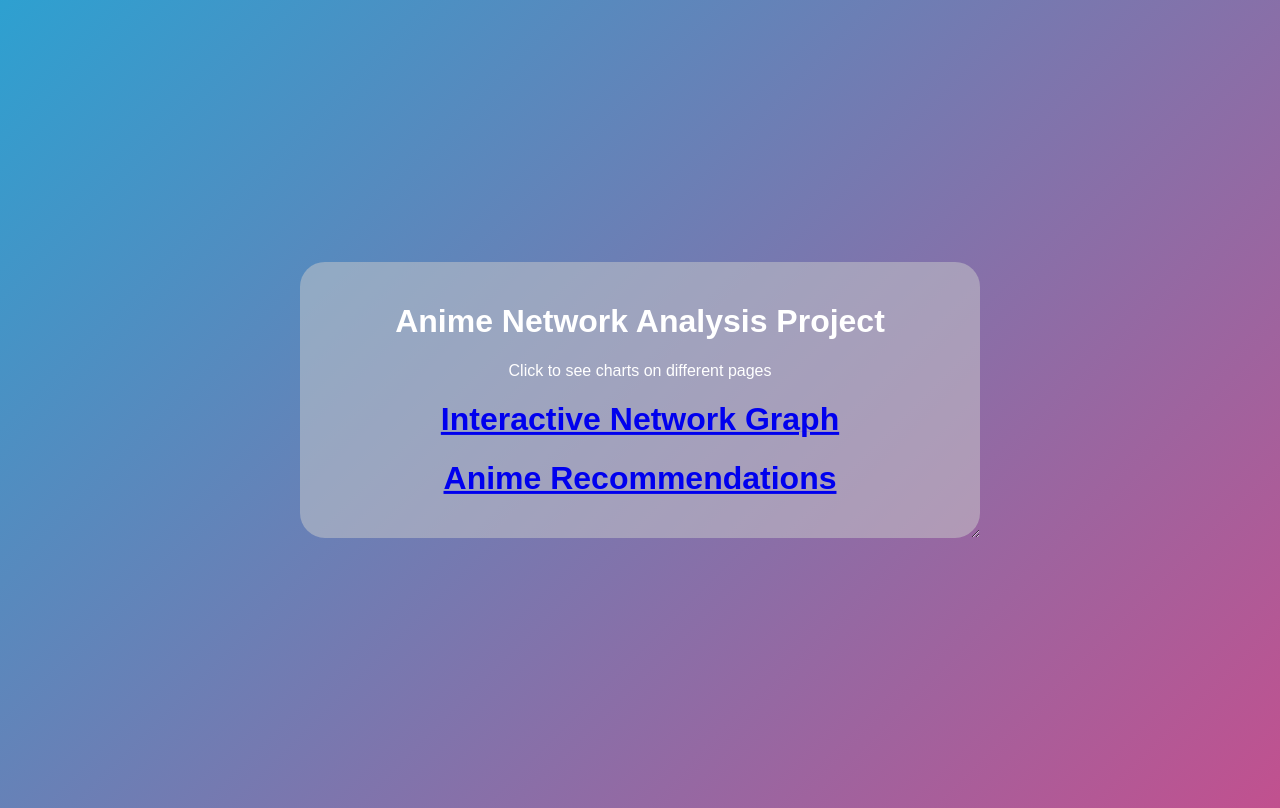
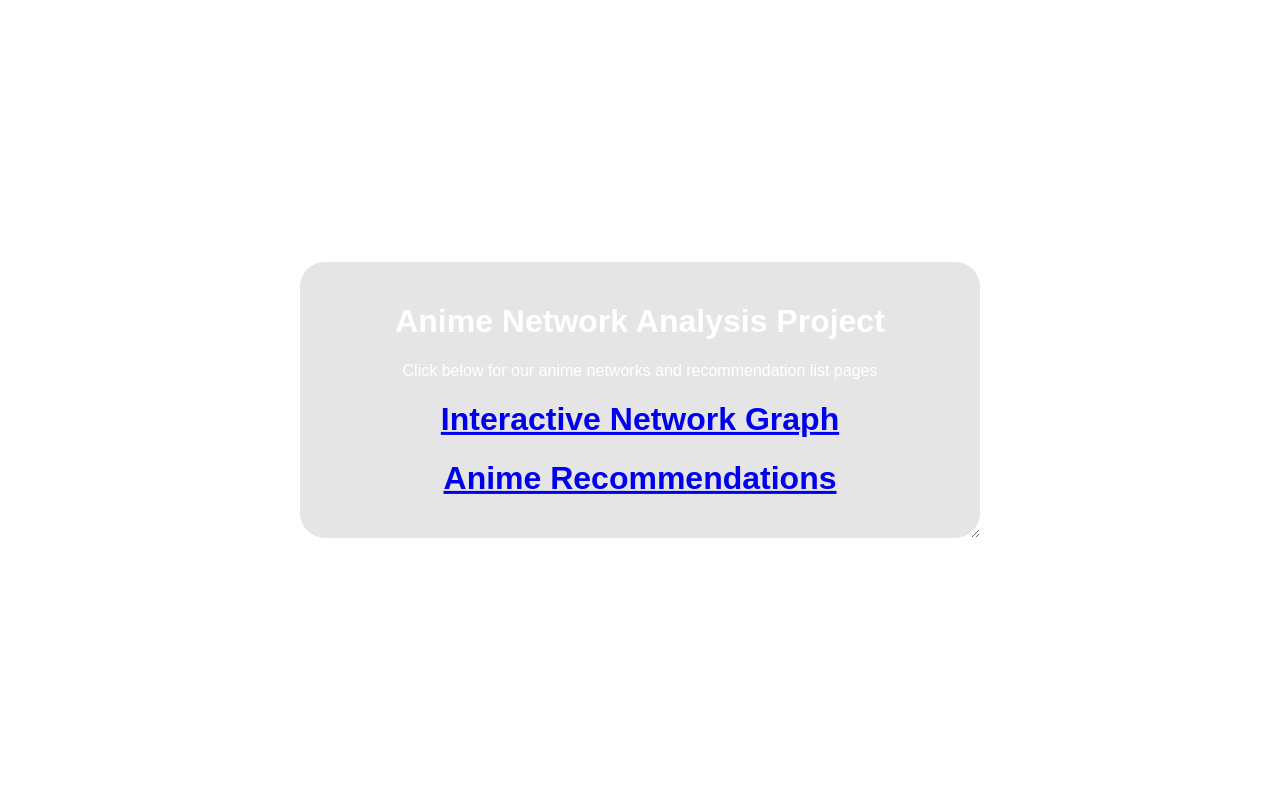
Before and after one commit to qianzach/PIC16B_Project, a Flask app: page / in a window 1280 px wide. Run offline with Flask 2, Linux system fonts and the light colour scheme.

Commit message:
updated style.css

```diff
--- a/app/app.py
+++ b/app/app.py
@@ -172,8 +172,9 @@ def networks():
 
     fig = go.Figure(data=[edge_trace, node_trace],
                 layout=go.Layout(
-                    title='<br>Naruto network connections',
-                    titlefont=dict(size=16),
+                    title='<br>Anime Network Connections based on Naruto: Shippuden Voice Actor List',
+                    title_x = 0.5,
+                    titlefont=dict(size=22),
                     showlegend=False,
                     hovermode='closest',
                     margin=dict(b=20,l=5,r=5,t=40),
--- a/app/static/style.css
+++ b/app/static/style.css
@@ -4,7 +4,7 @@ html, body {
   }
 
   body {
-      background: linear-gradient(-45deg, #ee7752, #e73c7e, #23a6d5, #23d5ab);
+      background: radial-gradient(-45deg, #ee7752, #e73c7e, #23a6d5, #23d5ab);
       background-size: 400% 400%;
       animation: gradient 10s ease infinite;
   }
--- a/app/templates/base.html
+++ b/app/templates/base.html
@@ -7,7 +7,7 @@
             Anime Network Analysis Project
         </h1>
 
-        <p>Click to see charts on different pages</p>
+        <p>Click below for our anime networks and recommendation list pages</p>
 
         <h1><a href="networks">Interactive Network Graph</a></h1>
         <h1><a href="recommendations">Anime Recommendations</a></h1>
```
Also changed, not shown: 1 other file.
